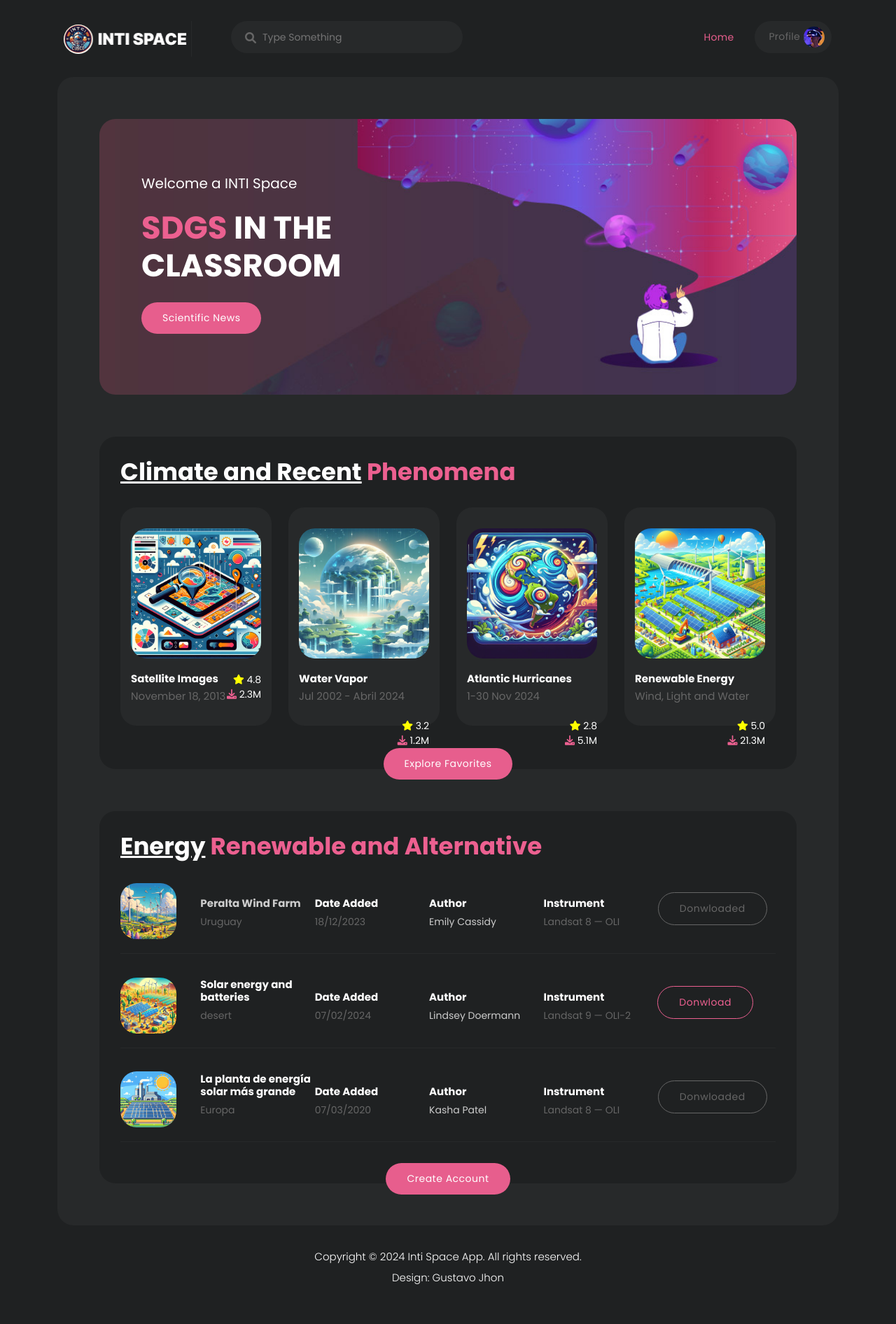
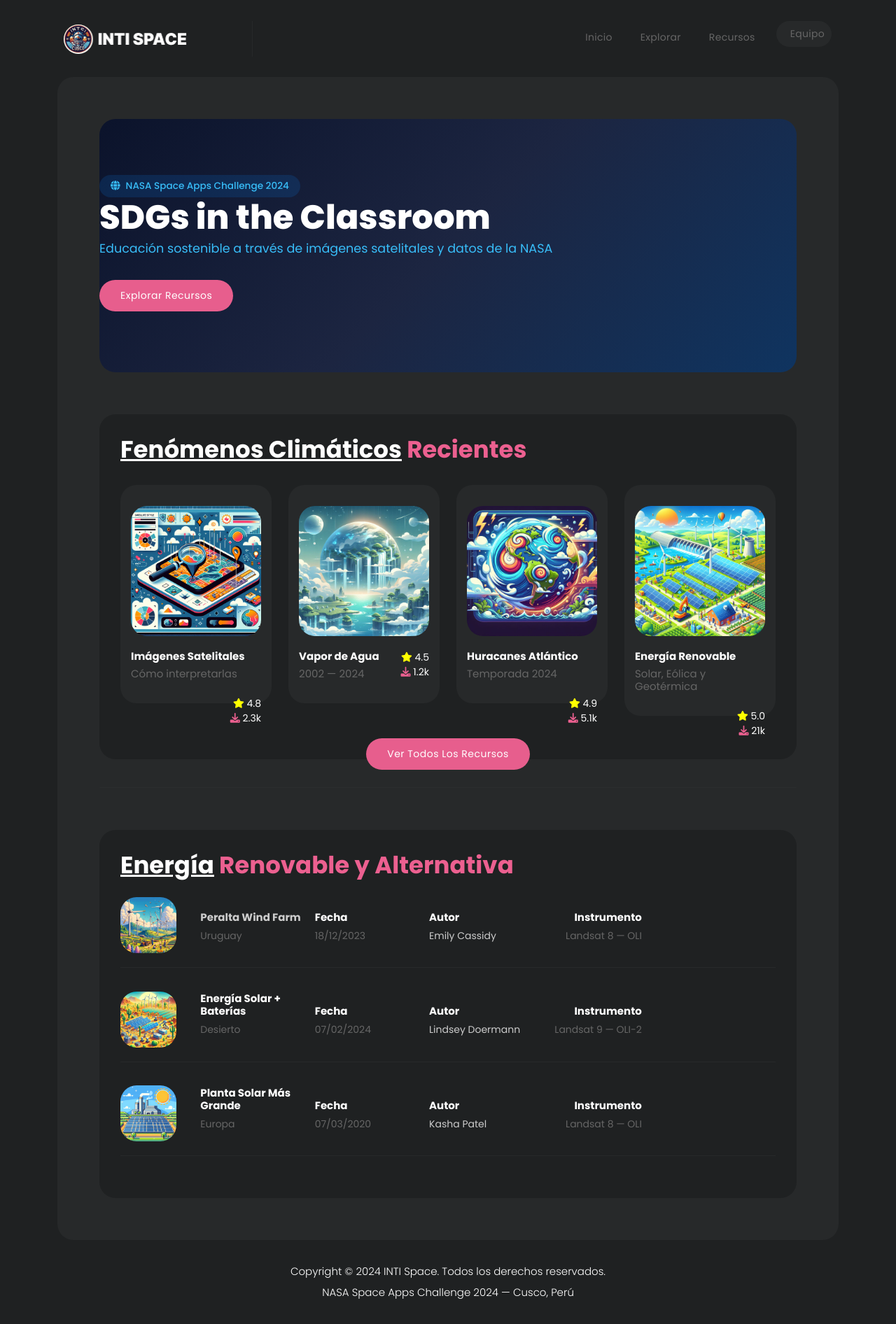
Before and after one commit to HustavoJhon/challenges, a website: page Space Apps/INTI Space/index.html in a window 1280 px wide. Shown: the whole page at 70% size. Before the commit the page ends 1871 px from the top, so only its background shows below. Drawn offline with nearby package versions, Linux system fonts and the light colour scheme; files that its build step writes are made by us from their sources.

Commit message:
inti space: home con contenido limpio y hero section

```diff
--- a/Space Apps/INTI Space/index.html
+++ b/Space Apps/INTI Space/index.html
@@ -1,114 +1,39 @@
-<!DOCTYPE html>
-<html lang="en">
-
-  <head>
-
-    <meta charset="utf-8">
-    <meta name="viewport" content="width=device-width, initial-scale=1, shrink-to-fit=no">
-
-    <link href="https://fonts.googleapis.com/css2?family=Poppins:wght@100;200;300;400;500;600;700;800;900&display=swap" rel="stylesheet">
-
-    <title>INTI SPACE</title>
-
-    <!-- Bootstrap core CSS -->
-    <link href="vendor/bootstrap/css/bootstrap.min.css" rel="stylesheet">
-
-
-    <!-- Additional CSS Files -->
-    <link rel="stylesheet" href="assets/css/fontawesome.css">
-    <link rel="stylesheet" href="assets/css/templatemo-cyborg-gaming.css">
-    <link rel="stylesheet" href="assets/css/owl.css">
-    <link rel="stylesheet" href="assets/css/animate.css">
-    <link rel="stylesheet"href="https://unpkg.com/swiper@7/swiper-bundle.min.css"/>
-  </head>
-
-<body>
-
-  <!-- ***** Preloader Start ***** -->
-  <div id="js-preloader" class="js-preloader">
-    <div class="preloader-inner">
-      <span class="dot"></span>
-      <div class="dots">
-        <span></span>
-        <span></span>
-        <span></span>
-      </div>
-    </div>
-  </div>
-  <!-- ***** Preloader End ***** -->
-
-  <!-- ***** Header Area Start ***** -->
-  <header class="header-area header-sticky">
-    <div class="container">
-        <div class="row">
-            <div class="col-12">
-                <nav class="main-nav">
-                    <!-- ***** Logo Start ***** -->
-                    <a href="index.html" class="logo">
-                        <img src="assets/images/logo.png" alt="">
-                    </a>
-                    <!-- ***** Logo End ***** -->
-                    <!-- ***** Search End ***** -->
-                    <div class="search-input">
-                      <form id="search" action="#">
-                        <input type="text" placeholder="Type Something" id='searchText' name="searchKeyword" onkeypress="handle" />
-                        <i class="fa fa-search"></i>
-                      </form>
-                    </div>
-                    <!-- ***** Search End ***** -->
-                    <!-- ***** Menu Start ***** -->
-                    <ul class="nav">
-                        <li><a href="index.html" class="active">Home</a></li>
-                        <li><a href="profile.html">Profile<img src="assets/images/profile-header.jpg" alt=""></a></li>
-                    </ul>
-                    <a class='menu-trigger'>
-                        <span>Menu</span>
-                    </a>
-                    <!-- ***** Menu End ***** -->
-                </nav>
-            </div>
-        </div>
-    </div>
-  </header>
-  <!-- ***** Header Area End ***** -->
+<!--#include file="doc-start.html" -->
+<!--#include file="header.html" -->
 
 <div class="container">
     <div class="row">
         <div class="col-lg-12">
             <div class="page-content">
 
-          <!-- ***** Banner Start ***** -->
-          <div class="main-banner">
+                <div class="hero-section header-text">
                     <div class="row">
-              <div class="col-lg-7">
-                <div class="header-text">
-                  <h6>Welcome a INTI Space</h6>
-                  <h4><em>SDGs</em> in the Classroom</h4>
+                        <div class="col-lg-12">
+                            <span class="sdg-badge"><i class="fa fa-globe"></i> NASA Space Apps Challenge 2024</span>
+                            <h1>SDGs in the Classroom</h1>
+                            <p class="subtitle">Educación sostenible a través de imágenes satelitales y datos de la NASA</p>
                             <div class="main-button">
-                    <a href="browse.html">Scientific News</a>
+                                <a href="browse.html">Explorar Recursos</a>
                             </div>
                         </div>
                     </div>
                 </div>
-          </div>
-          <!-- ***** Banner End ***** -->
 
-          <!-- ***** Most Popular Start ***** -->
                 <div class="most-popular">
                     <div class="row">
                         <div class="col-lg-12">
                             <div class="heading-section">
-                  <h4><em>Climate and Recent</em> Phenomena</h4>
+                                <h4><em>Fenómenos Climáticos</em> Recientes</h4>
                             </div>
                             <div class="row">
                                 <div class="col-lg-3 col-sm-6">
                                     <a href="./detail_1.html">
                                         <div class="item">
                                             <img src="assets/images/Recientes/reciente_1.jpeg" alt="">
-                      <h4>Satellite Images<br><span>November 18, 2013</span></h4>
+                                            <h4>Imágenes Satelitales<br><span>Cómo interpretarlas</span></h4>
                                             <ul>
                                                 <li><i class="fa fa-star"></i> 4.8</li>
-                        <li><i class="fa fa-download"></i> 2.3M</li>
+                                                <li><i class="fa fa-download"></i> 2.3k</li>
                                             </ul>
                                         </div>
                                     </a>
@@ -117,10 +42,10 @@
                                     <a href="./detail_2.html">
                                         <div class="item">
                                             <img src="assets/images/Recientes/reciente_2.jpeg" alt="">
-                      <h4>Water Vapor<br><span>Jul 2002 - Abril 2024</span></h4>
+                                            <h4>Vapor de Agua<br><span>2002 — 2024</span></h4>
                                             <ul>
-                        <li><i class="fa fa-star"></i> 3.2</li>
-                        <li><i class="fa fa-download"></i> 1.2M</li>
+                                                <li><i class="fa fa-star"></i> 4.5</li>
+                                                <li><i class="fa fa-download"></i> 1.2k</li>
                                             </ul>
                                         </div>
                                     </a>
@@ -129,10 +54,10 @@
                                     <a href="./detail_3.html">
                                         <div class="item">
                                             <img src="assets/images/Recientes/recientes_3.jpeg" alt="">
-                      <h4>Atlantic Hurricanes<br><span>1-30 Nov 2024</span></h4>
+                                            <h4>Huracanes Atlántico<br><span>Temporada 2024</span></h4>
                                             <ul>
-                        <li><i class="fa fa-star"></i> 2.8</li>
-                        <li><i class="fa fa-download"></i> 5.1M</li>
+                                                <li><i class="fa fa-star"></i> 4.9</li>
+                                                <li><i class="fa fa-download"></i> 5.1k</li>
                                             </ul>
                                         </div>
                                     </a>
@@ -141,147 +66,65 @@
                                     <a href="./detail_4.html">
                                         <div class="item">
                                             <img src="assets/images/Recientes/recientes_4.jpeg" alt="">
-                      <h4>Renewable Energy<br><span>Wind, Light and Water</span></h4>
+                                            <h4>Energía Renovable<br><span>Solar, Eólica y Geotérmica</span></h4>
                                             <ul>
                                                 <li><i class="fa fa-star"></i> 5.0</li>
-                        <li><i class="fa fa-download"></i> 21.3M</li>
+                                                <li><i class="fa fa-download"></i> 21k</li>
                                             </ul>
                                         </div>
                                     </a>
                                 </div>
-
-                  <!-- <div class="col-lg-6">
-                    <div class="item">
-                      <div class="row">
-                        <div class="col-lg-6 col-sm-6">
-                          <div class="item inner-item">
-                            <img src="assets/images/popular-05.jpg" alt="">
-                            <h4>Mini Craft<br><span>Legendary</span></h4>
-                            <ul>
-                              <li><i class="fa fa-star"></i> 4.8</li>
-                              <li><i class="fa fa-download"></i> 2.3M</li>
-                            </ul>
-                          </div>
-                        </div>
-                        <div class="col-lg-6 col-sm-6">
-                          <div class="item">
-                            <img src="assets/images/popular-06.jpg" alt="">
-                            <h4>Eagles Fly<br><span>Matrix Games</span></h4>
-                            <ul>
-                              <li><i class="fa fa-star"></i> 4.8</li>
-                              <li><i class="fa fa-download"></i> 2.3M</li>
-                            </ul>
-                          </div>
-                        </div>
-                      </div>
-                    </div>
-                  </div> -->
-
-                  <!-- <div class="col-lg-3 col-sm-6">
-                    <div class="item">
-                      <img src="assets/images/popular-07.jpg" alt="">
-                      <h4>Warface<br><span>Max 3D</span></h4>
-                      <ul>
-                        <li><i class="fa fa-star"></i> 4.8</li>
-                        <li><i class="fa fa-download"></i> 2.3M</li>
-                      </ul>
-                    </div>
-                  </div>
-                  <div class="col-lg-3 col-sm-6">
-                    <div class="item">
-                      <img src="assets/images/popular-08.jpg" alt="">
-                      <h4>Warcraft<br><span>Legend</span></h4>
-                      <ul>
-                        <li><i class="fa fa-star"></i> 4.8</li>
-                        <li><i class="fa fa-download"></i> 2.3M</li>
-                      </ul>
-                    </div>
-                  </div> -->
-
                                 <div class="col-lg-12">
                                     <div class="main-button">
-                      <a href="browse.html">Explore Favorites</a>
+                                        <a href="browse.html">Ver Todos los Recursos</a>
                                     </div>
                                 </div>
                             </div>
                         </div>
                     </div>
                 </div>
-          <!-- ***** Most Popular End ***** -->
 
-          <!-- ***** Gaming Library Start ***** -->
+                <hr class="section-divider">
+
                 <div class="gaming-library">
                     <div class="col-lg-12">
                         <div class="heading-section">
-                <h4><em>Energy</em> Renewable and Alternative</h4>
+                            <h4><em>Energía</em> Renovable y Alternativa</h4>
                         </div>
                         <div class="item">
                             <ul>
                                 <li><img src="assets/images/Download/download_1.jpeg" alt="" class="templatemo-item"></li>
                                 <li><h4><a href="https://earthobservatory.nasa.gov/images/152189/peralta-wind-farm-uruguay">Peralta Wind Farm</a></h4><span>Uruguay</span></li>
-                  <li><h4>Date Added</h4><span>18/12/2023</span></li>
-                  <li><h4>Author</h4><span><a href="https://earthobservatory.nasa.gov/about/emily-cassidy">Emily Cassidy</a></span></li>
-                  <li><h4>Instrument</h4><span>Landsat 8 — OLI</span></li>
-                  <li><div class="main-border-button border-no-active"><a href="#">Donwloaded</a></div></li>
+                                <li><h4>Fecha</h4><span>18/12/2023</span></li>
+                                <li><h4>Autor</h4><span><a href="https://earthobservatory.nasa.gov/about/emily-cassidy">Emily Cassidy</a></span></li>
+                                <li><h4>Instrumento</h4><span>Landsat 8 — OLI</span></li>
                             </ul>
                         </div>
                         <div class="item">
                             <ul>
                                 <li><img src="assets/images/Download/download_2.jpeg" alt="" class="templatemo-item"></li>
-                  <li><h4>Solar energy and batteries</h4><span>desert</span></li>
-                  <li><h4>Date Added</h4><span>07/02/2024</span></li>
-                  <li><h4>Author</h4><span><a href="https://earthobservatory.nasa.gov/about/lindsey-doermann">Lindsey Doermann</a></span></li>
-                  <li><h4>Instrument</h4><span>Landsat 9 — OLI-2</span></lLandsat 9 — OLI-2i>
-                  <li><div class="main-border-button"><a href="#">Donwload</a></div></li>
+                                <li><h4>Energía Solar + Baterías</h4><span>Desierto</span></li>
+                                <li><h4>Fecha</h4><span>07/02/2024</span></li>
+                                <li><h4>Autor</h4><span><a href="https://earthobservatory.nasa.gov/about/lindsey-doermann">Lindsey Doermann</a></span></li>
+                                <li><h4>Instrumento</h4><span>Landsat 9 — OLI-2</span></li>
                             </ul>
                         </div>
                         <div class="item last-item">
                             <ul>
                                 <li><img src="assets/images/Download/download_3.jpeg" alt="" class="templatemo-item"></li>
-                  <li><h4>La planta de energía solar más grande</h4><span>Europa</span></li>
-                  <li><h4>Date Added</h4><span>07/03/2020</span></li>
-                  <li><h4>Author</h4><span><a href="https://earthobservatory.nasa.gov/about/kasha-patel">Kasha Patel</a></span></li>
-                  <li><h4>Instrument</h4><span>Landsat 8 — OLI</span></li>
-                  <li><div class="main-border-button border-no-active"><a href="#">Donwloaded</a></div></li>
+                                <li><h4>Planta Solar Más Grande</h4><span>Europa</span></li>
+                                <li><h4>Fecha</h4><span>07/03/2020</span></li>
+                                <li><h4>Autor</h4><span><a href="https://earthobservatory.nasa.gov/about/kasha-patel">Kasha Patel</a></span></li>
+                                <li><h4>Instrumento</h4><span>Landsat 8 — OLI</span></li>
                             </ul>
                         </div>
                     </div>
-            <div class="col-lg-12">
-              <div class="main-button">
-                <a href="profile.html">Create account</a>
                 </div>
-            </div>
-          </div>
-          <!-- ***** Gaming Library End ***** -->
+
             </div>
         </div>
     </div>
 </div>
 
-  <footer>
-    <div class="container">
-      <div class="row">
-        <div class="col-lg-12">
-          <p>Copyright © 2024 <a href="#">Inti Space App.</a> All rights reserved.
-          <br>Design: <a href="https://index.html" target="_blank" title="free CSS templates">Gustavo Jhon</a></p>
-        </div>
-      </div>
-    </div>
-  </footer>
-
-
-  <!-- Scripts -->
-  <!-- Bootstrap core JavaScript -->
-  <script src="vendor/jquery/jquery.min.js"></script>
-  <script src="vendor/bootstrap/js/bootstrap.min.js"></script>
-
-  <script src="assets/js/isotope.min.js"></script>
-  <script src="assets/js/owl-carousel.js"></script>
-  <script src="assets/js/tabs.js"></script>
-  <script src="assets/js/popup.js"></script>
-  <script src="assets/js/custom.js"></script>
-
-
-  </body>
-
-</html>
+<!--#include file="footer.html" -->
+<!--#include file="doc-end.html" -->
```
Lines whose indentation alone changed are shown as unchanged.
